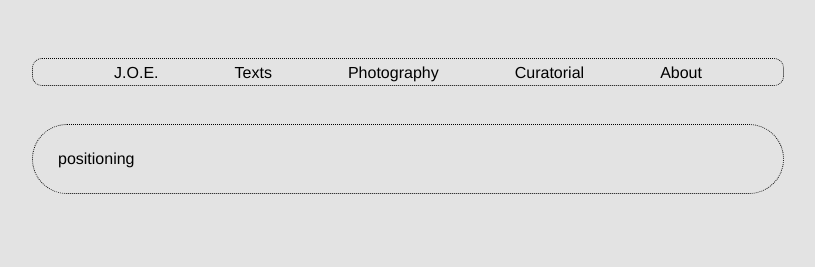
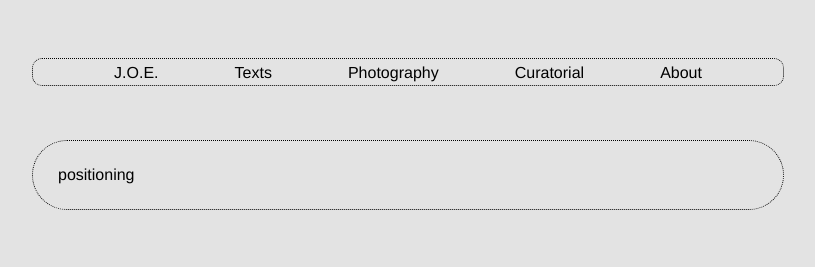
Before and after one commit to jorozcoesparza/curatorial-website, a plain HTML site: page texts.html in a window 1280 px wide. Shown: the whole page, without its empty margins (232-1047 px from the left). Drawn offline with Linux system fonts and the light colour scheme.

Commit message:
Rectifies texts flex direction and spacing issues

```diff
--- a/style.css
+++ b/style.css
@@ -99,11 +99,18 @@ a:link:not(#exclude), a:visited:not(#exclude) {
 }
 
 .textcontainer {
-    position: fixed;
-    top: 150px;
+
     width: 700px;
     height: auto;
     outline: 1px dotted #000;
     outline-offset: 25px;
     border-radius: 15px;
 }
+
+#texts-directions {
+    flex-direction: column;
+}
+
+.textcontainer {
+    margin: 10vh;
+}
--- a/texts.html
+++ b/texts.html
@@ -7,7 +7,10 @@
     </head>
 
 
-    <body>
+    <body id="texts-directions">
+
+            <div class="textcontainer1">
+
 
             <div class="header">
             <a href="./landingPage.html">J.O.E.</a>
@@ -17,7 +20,14 @@
             <a href="./about.html">About</a>
             </div>
 
+
+            </div>
+
+
+            <div class = textcontainer2">
             <div class="textcontainer">positioning</div>
+            </div>
+
 
 
     </body>
```
